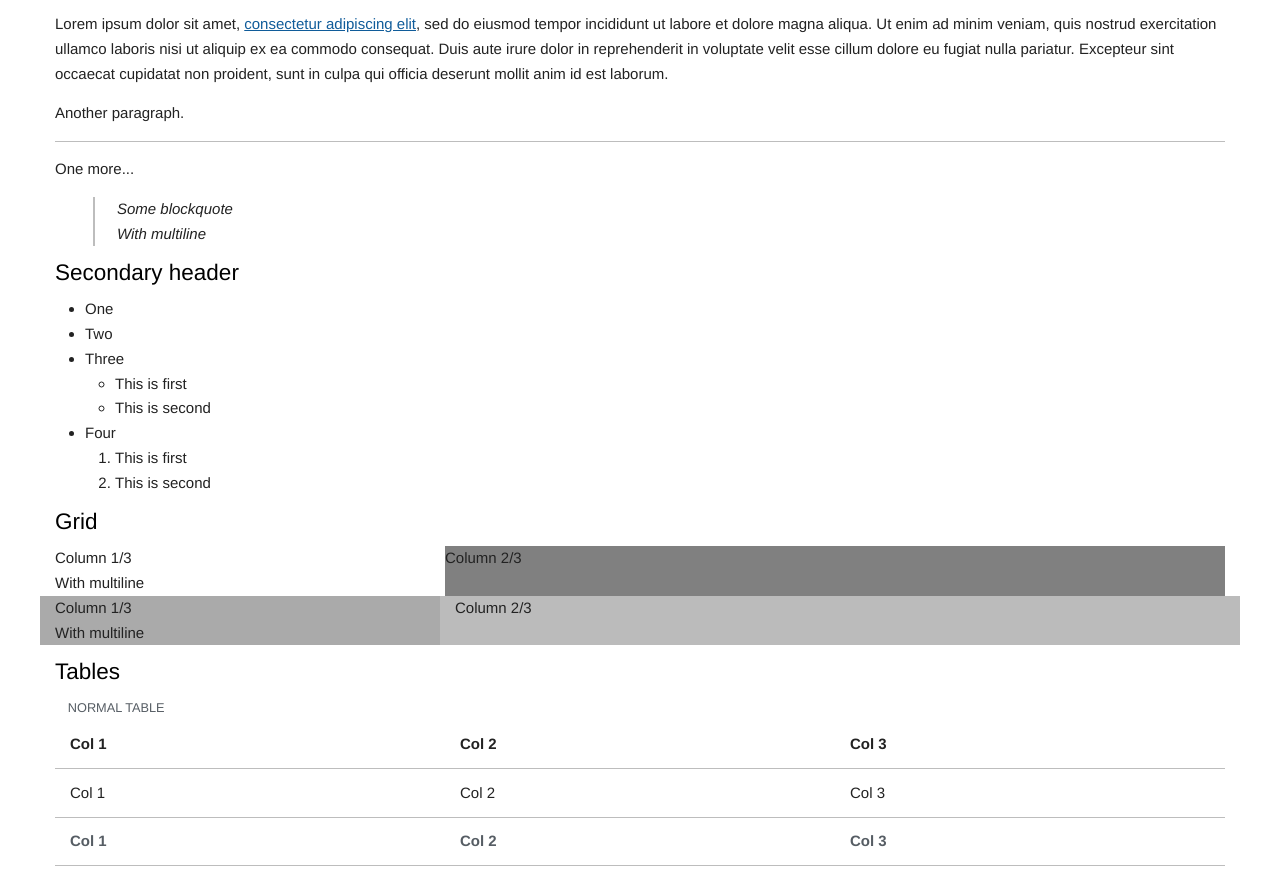
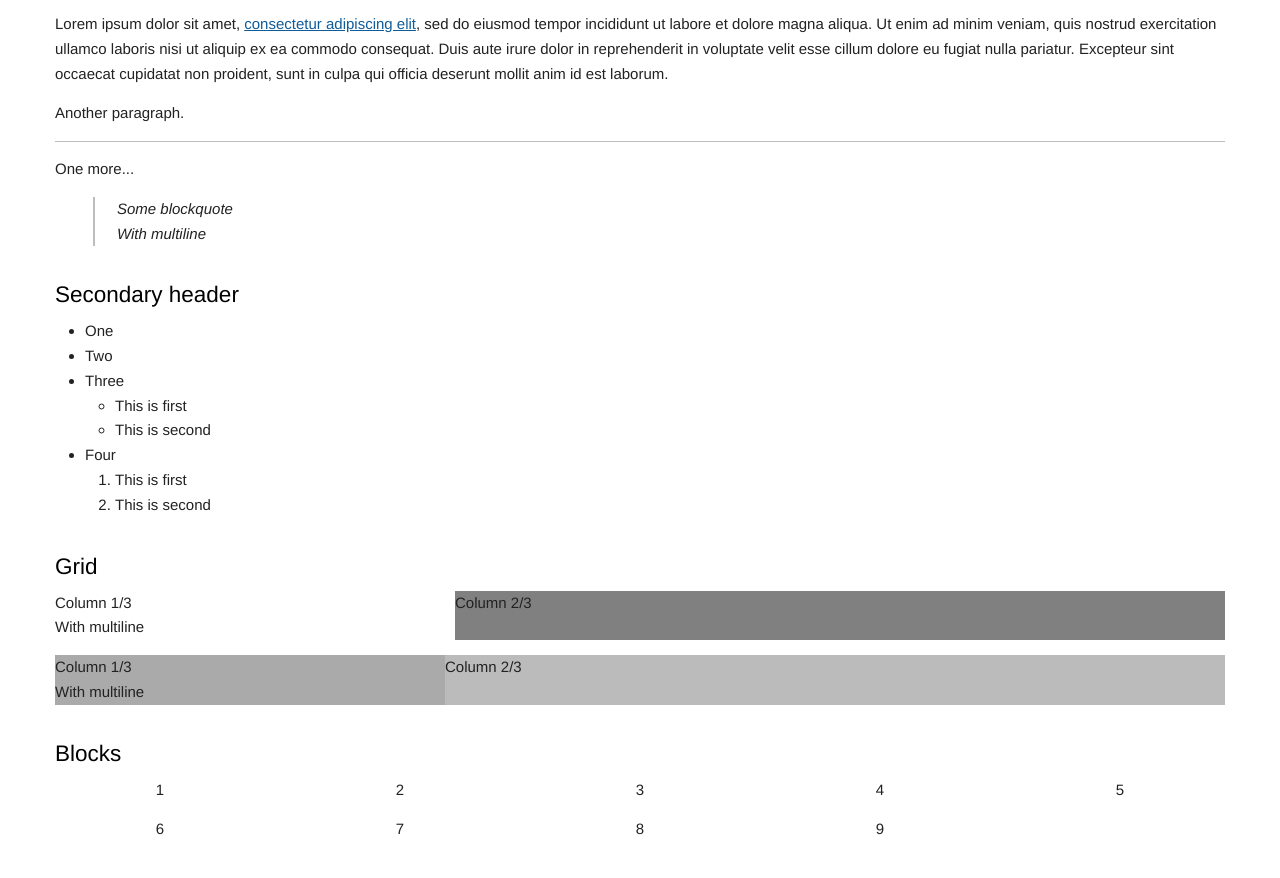
Before and after one commit to Mindfor/fresh-css, a website: page docs/index.html in a window 1280 px wide. Shown: the part 36-914 px from the top of the page. Drawn offline with Linux system fonts and the light colour scheme.

Commit message:
Blocks, header margins and grid spacing

```diff
--- a/docs/index.html
+++ b/docs/index.html
@@ -33,15 +33,28 @@
 	</ul>
 
     <h2>Grid</h2>
-	<div class="row-flat">
+	<div class="row">
         <div class="col-1-3">Column 1/3<br/>With multiline</div>
         <div class="col-2-3" style="background-color:gray">Column 2/3</div>
 	</div>
 
-	<div class="row">
+	<div class="row-flat">
         <div class="col-1-3" style="background-color:#aaa">Column 1/3<br/>With multiline</div>
         <div class="col-2-3" style="background-color:#bbb">Column 2/3</div>
 	</div>
+
+	<h2>Blocks</h2>
+	<ul class="blocks-5">
+		<li>1</li>
+		<li>2</li>
+		<li>3</li>
+		<li>4</li>
+		<li>5</li>
+		<li>6</li>
+		<li>7</li>
+		<li>8</li>
+		<li>9</li>
+	</ul>
 
     <h2>Tables</h2>
     <table>
--- a/fresh.less
+++ b/fresh.less
@@ -3,9 +3,11 @@
 @import "src/reset.less";
 
 @import "src/helpers.less";
+@import "src/typography.less";
+@import "src/containers.less";
 @import "src/grid.less";
-@import "src/responsive.less";
-@import "src/typography.less";
+@import "src/grid-responsive.less";
+@import "src/blocks.less";
 
 @import "src/controls.less";
 @import "src/buttons.less";
--- /dev/null
+++ b/src/blocks.less
@@ -0,0 +1,43 @@
+@import "variables.less";
+@import "grid.less";
+
+[class|="blocks"] {
+	&:extend(.row all);
+	list-style: none;
+	padding: 0;
+
+	> * {
+		text-align: center;
+	}
+}
+
+.blocks-1 > * {
+	width: 100%;
+}
+
+.blocks-2 > * {
+	width: 50%;
+}
+
+.blocks-3 > * {
+	width: 33.3333%;
+}
+
+.blocks-4 > * {
+	width: 25%;
+}
+
+.blocks-5 > * {
+	width: 20%;
+}
+
+.blocks-6 > * {
+	width: 16.6667%%;
+}
+
+@media only screen and (max-width: @width-phone) {
+	[class|="blocks"] {
+		width: 100%;
+		margin-left: 0;
+	}
+}
--- /dev/null
+++ b/src/grid-responsive.less
@@ -0,0 +1,11 @@
+@import "variables.less";
+
+@media only screen and (max-width: @width-phone) {
+	.row,
+	.row-flat {
+		> * {
+			width: 100%;
+			margin-left: 0;
+		}
+	}
+}
--- a/src/grid.less
+++ b/src/grid.less
@@ -20,10 +20,13 @@
 }
 
 .row {
-	margin: 0 -1em 1em;
+	margin: 0 -@grid-margin;
 
 	> * {
-		padding: 0 1em;
+		border-left: @grid-margin solid transparent;
+		border-right: @grid-margin solid transparent;
+		margin-bottom: @grid-margin;
+		background-clip: content-box;
 	}
 }
 
--- a/src/pagination.less
+++ b/src/pagination.less
@@ -30,7 +30,7 @@ ul.pagination {
 
 		> a, > span {
 			display: block;
-			padding: 0.35em 0.85em;
+			padding: @control-padding-v 0.85em;
 			text-decoration: none;
 
 			&:hover {
--- a/src/typography.less
+++ b/src/typography.less
@@ -29,7 +29,11 @@ h1, h2, h3, h4, h5, h6,
 	font-weight: normal;
 	color: @color-headings;
 	text-rendering: optimizeLegibility;
-	margin: 0 0 .5em;
+	margin: @line-height 0 .5em;
+
+	&:first-child {
+		margin-top: 0;
+	}
 }
 
 h1, .h1, {
--- a/src/variables.less
+++ b/src/variables.less
@@ -49,6 +49,9 @@
 @code-bg-color:      		@color-light;
 @code-border-color:			@color-border;
 
+// Grid
+@grid-margin:				1em;
+
 // Controls
 @control-font-family:			@font-family-base;
 @control-padding-v:				.3em;
@@ -76,7 +79,7 @@
 @btn-hovering:				15%;
 @btn-border:				1px solid;
 @btn-border-radius:			4px;
-@btn-padding:				.25em 1em;
+@btn-padding:				@control-padding-v 1em;
 @btn-transition:			@link-transition;
 
 // Table
@@ -95,15 +98,3 @@
 @nav-hover-bg:				@color-light;
 @nav-active-color:			@color-invert;
 @nav-active-bg:				@color-primary;
-
-// Form
-// @form-row-outline:			solid 1px @color-gray-light;
-//
-// // Drag
-// @drag-bg:					lighten(@color-secondary, 20%);
-// @drag-border:				1px dashed @color-gray;
-// @over-bg:					rgba(255, 255, 255, 0.7);
-//
-// // Admin
-// @admin-bg:					rgba(255, 255, 255, 0.9);
-// @admin-border:				solid 1px @color-gray-light;
```
Also changed, not shown: fresh.css, fresh.min.css, src/containers.less (renamed from src/responsive.less).
